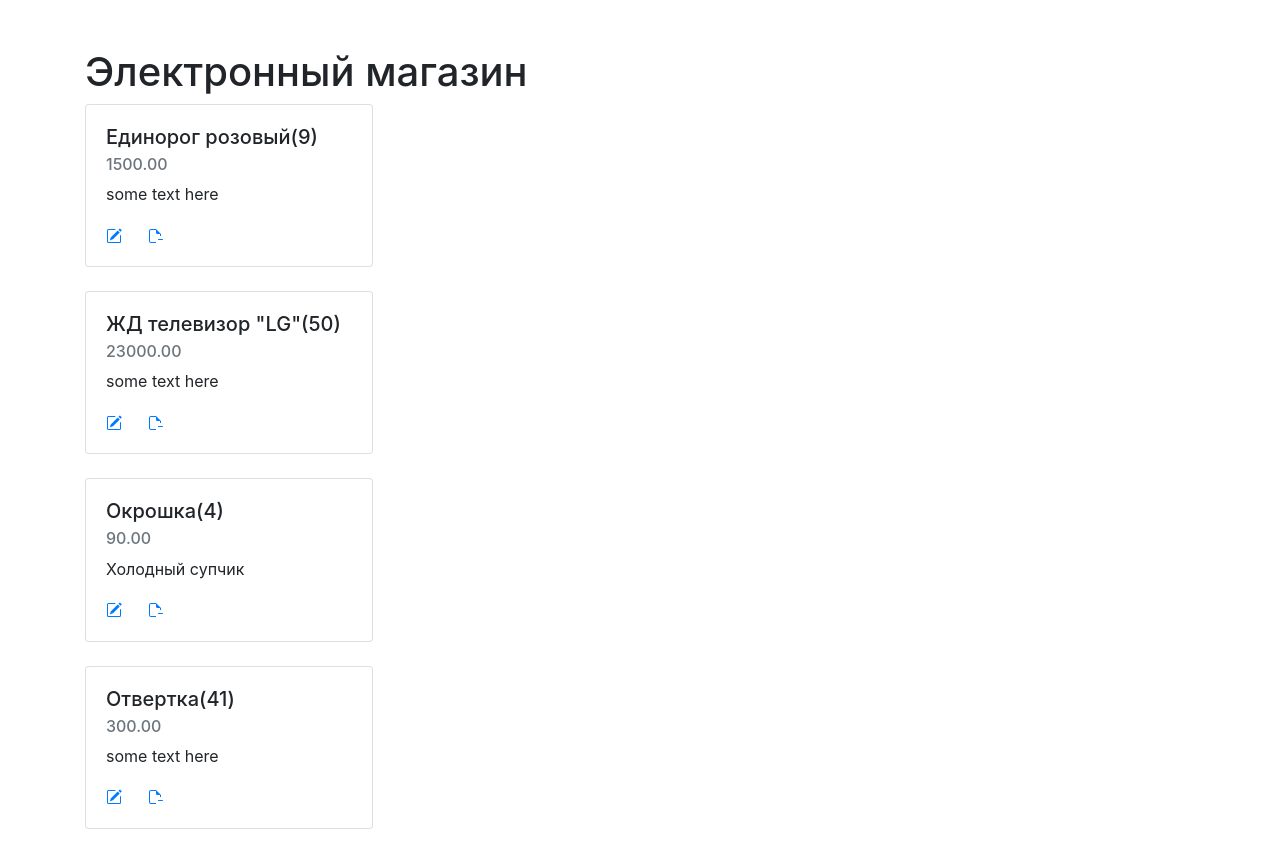
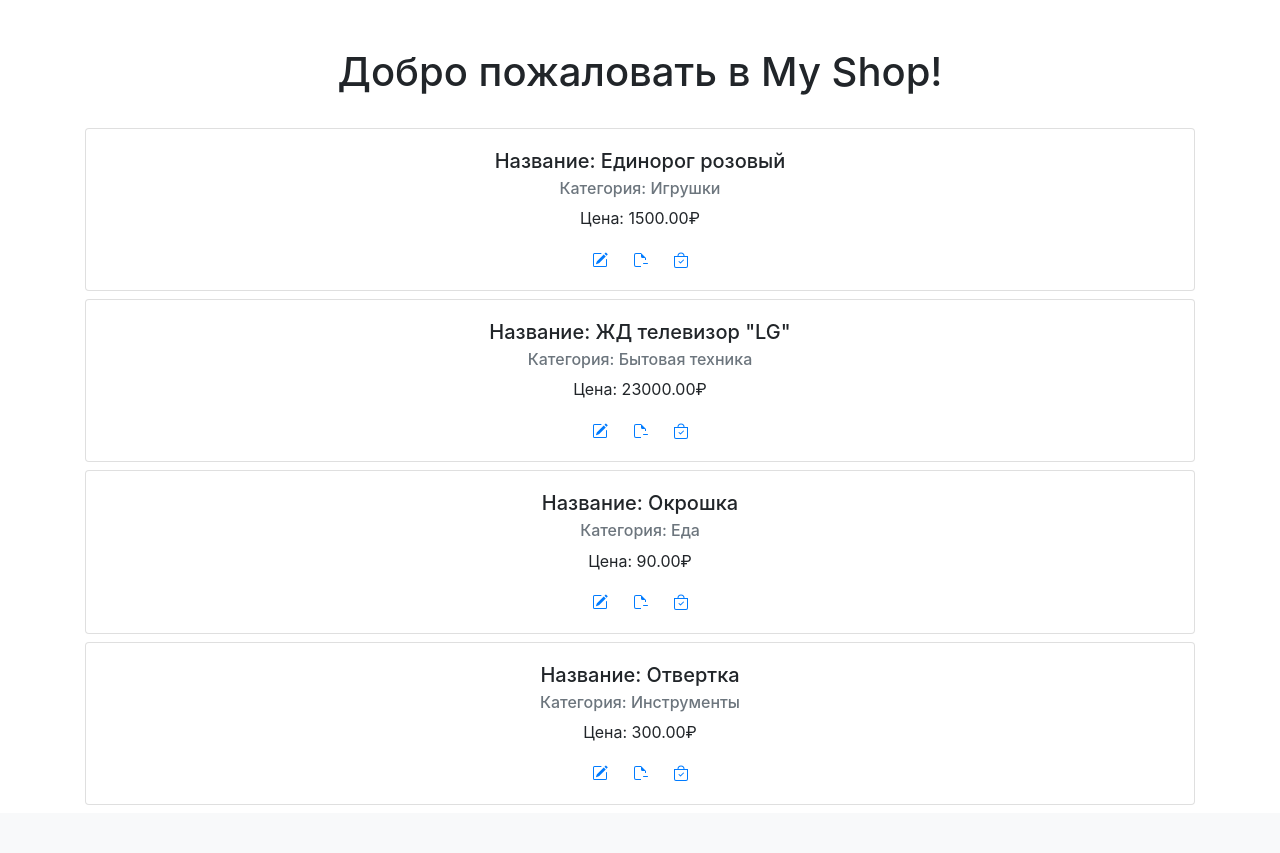
Before and after one commit to violettalivada/hw_48, a Django app: page / in a window 1280 px wide. Shown: the part 72-925 px from the top of the page. After the commit the page ends 877 px from the top, so only its background shows below. Run offline with Django 3.2, Linux system fonts and the light colour scheme; data comes from the database, SQL or seed files in the repository; some libraries are stand-ins or nearby versions.

Commit message:
Отредактированы шаблоны.

```diff
--- a/source/webapp/templates/index.html
+++ b/source/webapp/templates/index.html
@@ -1,17 +1,16 @@
 {% extends 'base.html' %}
 
-{% block title %}Guest Book{% endblock %}
+{% block title %}My Shop{% endblock %}
 
 {% block content %}
-    <div class="title mt-5"><h1>Электронный магазин</h1></div>
+    <div class="title mt-5 pb-4" style="text-align: center"><h1>Добро пожаловать в My Shop!</h1></div>
         {% for product in products %}
-        <div class="row">
-            <div class="col col-12 col-md-6 col-xl-4">
-                <div class="card  mb-4" style="width: 18rem;">
+        <div class="card-deck">
+            <div class="card mb-2 text-center">
             <div class="card-body">
-                    <h5 class="card-title">{{ product.name}}({{ product.amount }})</h5>
-                    <h6 class="card-subtitle mb-2 text-muted">{{product.price}}</h6>
-                    <p class="card-text">{{ product.description }}</p>
+            <h5 class="card-title">Название: {{ product.name }}</h5>
+            <h6 class="card-subtitle mb-2 text-muted">Категория: {{product.get_category_display}}</h6>
+            <p class="card-text">Цена: {{ product.price }}₽</p>
             <a href="{% url 'product_update' product.pk %}" class="card-link">
                 <svg width="1em" height="1em" viewBox="0 0 16 16" class="bi bi-pencil-square" fill="currentColor" xmlns="http://www.w3.org/2000/svg">
 <path d="M15.502 1.94a.5.5 0 0 1 0 .706L14.459 3.69l-2-2L13.502.646a.5.5 0 0 1 .707 0l1.293 1.293zm-1.75 2.456l-2-2L4.939 9.21a.5.5 0 0 0-.121.196l-.805 2.414a.25.25 0 0 0 .316.316l2.414-.805a.5.5 0 0 0 .196-.12l6.813-6.814z"/>
@@ -24,7 +23,13 @@
 <path fill-rule="evenodd" d="M11 11.5a.5.5 0 0 1 .5-.5h4a.5.5 0 0 1 0 1h-4a.5.5 0 0 1-.5-.5z"/>
                 </svg>
             </a>
-                  </div>
+            <a href="{% url 'product_view' pk=product.pk %}" class="card-link">
+                <svg width="1em" height="1em" viewBox="0 0 16 16" class="bi bi-bag-check" fill="currentColor" xmlns="http://www.w3.org/2000/svg">
+  <path fill-rule="evenodd" d="M14 5H2v9a1 1 0 0 0 1 1h10a1 1 0 0 0 1-1V5zM1 4v10a2 2 0 0 0 2 2h10a2 2 0 0 0 2-2V4H1z"/>
+  <path d="M8 1.5A2.5 2.5 0 0 0 5.5 4h-1a3.5 3.5 0 1 1 7 0h-1A2.5 2.5 0 0 0 8 1.5z"/>
+  <path fill-rule="evenodd" d="M10.854 7.646a.5.5 0 0 1 0 .708l-3 3a.5.5 0 0 1-.708 0l-1.5-1.5a.5.5 0 1 1 .708-.708L7.5 10.293l2.646-2.647a.5.5 0 0 1 .708 0z"/>
+</svg>
+            </a>
       </div>
             </div>
         </div>
```
Also changed, not shown: source/webapp/templates/partial/form.html (+1 -7 lines), source/webapp/templates/product_view.html (+10 -5 lines). Lines whose indentation alone changed are shown as unchanged.
